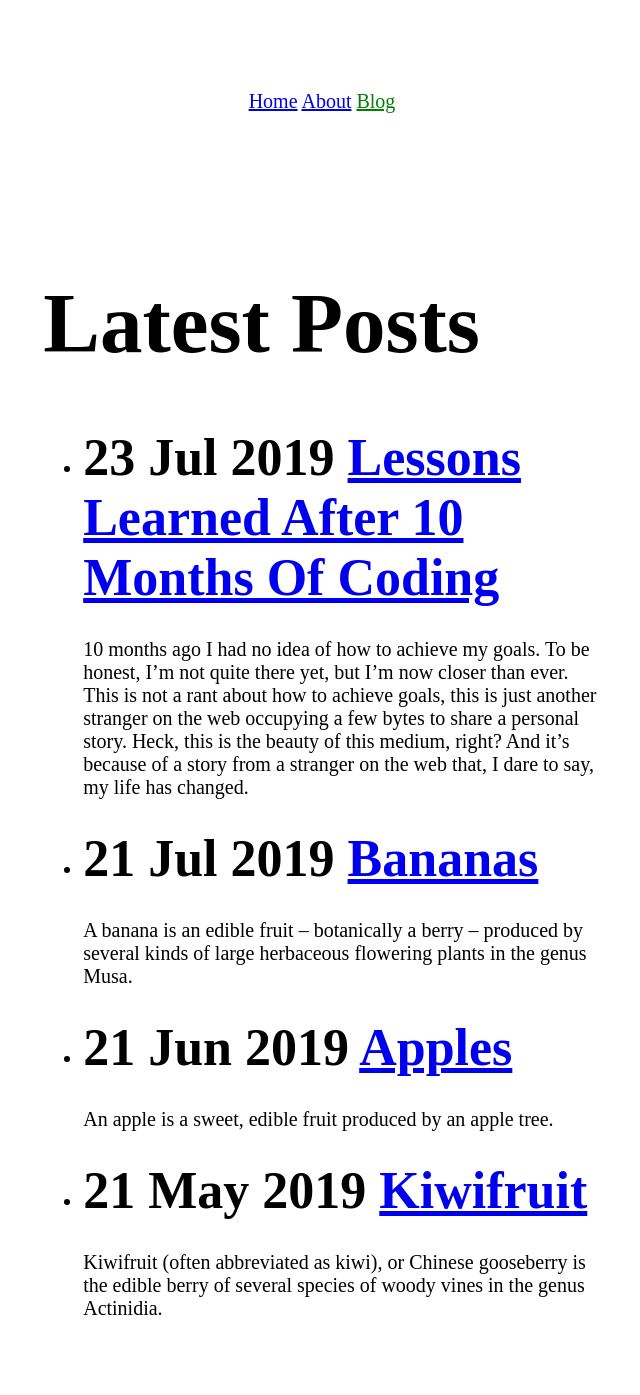
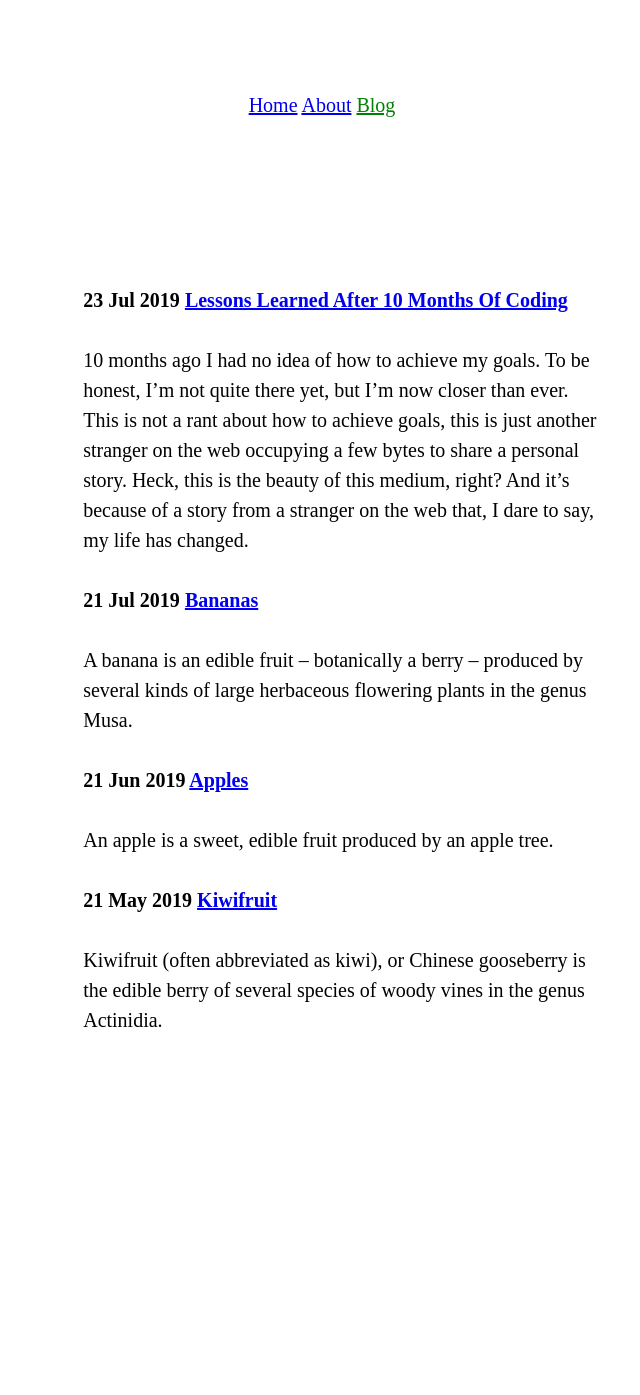
Before and after one commit to bernardini687/website, a Jekyll site: the page built from blog.html, in a window 1280 px wide. Shown: the whole page, without its empty margins (318-958 px from the left). Built offline with Jekyll 4.4.1, drawn with Linux system fonts in a browser that asks for light colours; after the commit the page ends 1110 px from its top, so only the background shows below that.

Commit message:
Remove list-style

```diff
--- a/_sass/main.scss
+++ b/_sass/main.scss
@@ -2,8 +2,13 @@
   color: green;
 }
 
+li {
+  list-style: none;
+}
+
 html {
   font-size: 20px;
+  line-height: 30px;
 }
 
 body {
@@ -28,6 +33,7 @@
 @media only screen and (max-width: 663px) {
   html {
     font-size: 18px;
+    line-height: 27px;
   }
 
   section {
@@ -38,6 +44,7 @@
 @media only screen and (max-width: 363px) {
   html {
     font-size: 16px;
+    line-height: 24px;
   }
 
   article {
--- a/blog.html
+++ b/blog.html
@@ -1,15 +1,13 @@
 ---
 title: Blog
 ---
-<h1>Latest Posts</h1>
-
 <ul>
   {% for post in site.posts %}
     <li>
-      <h2>
+      <h4>
         {{ post.date | date_to_string }}
         <a href="{{ post.url }}">{{ post.title }}</a>
-      </h2>
+      </h4>
       <p>{{ post.excerpt }}</p>
     </li>
   {% endfor %}
--- a/index.html
+++ b/index.html
@@ -1,4 +1,4 @@
 ---
 title: oscar
 ---
-<h1>{{ "Hello World!" | downcase }}</h1>
+<h1>{{ "Hello World!" }}</h1>
```
Also changed, not shown: about.md (+1 -3 lines), 4 other files.
